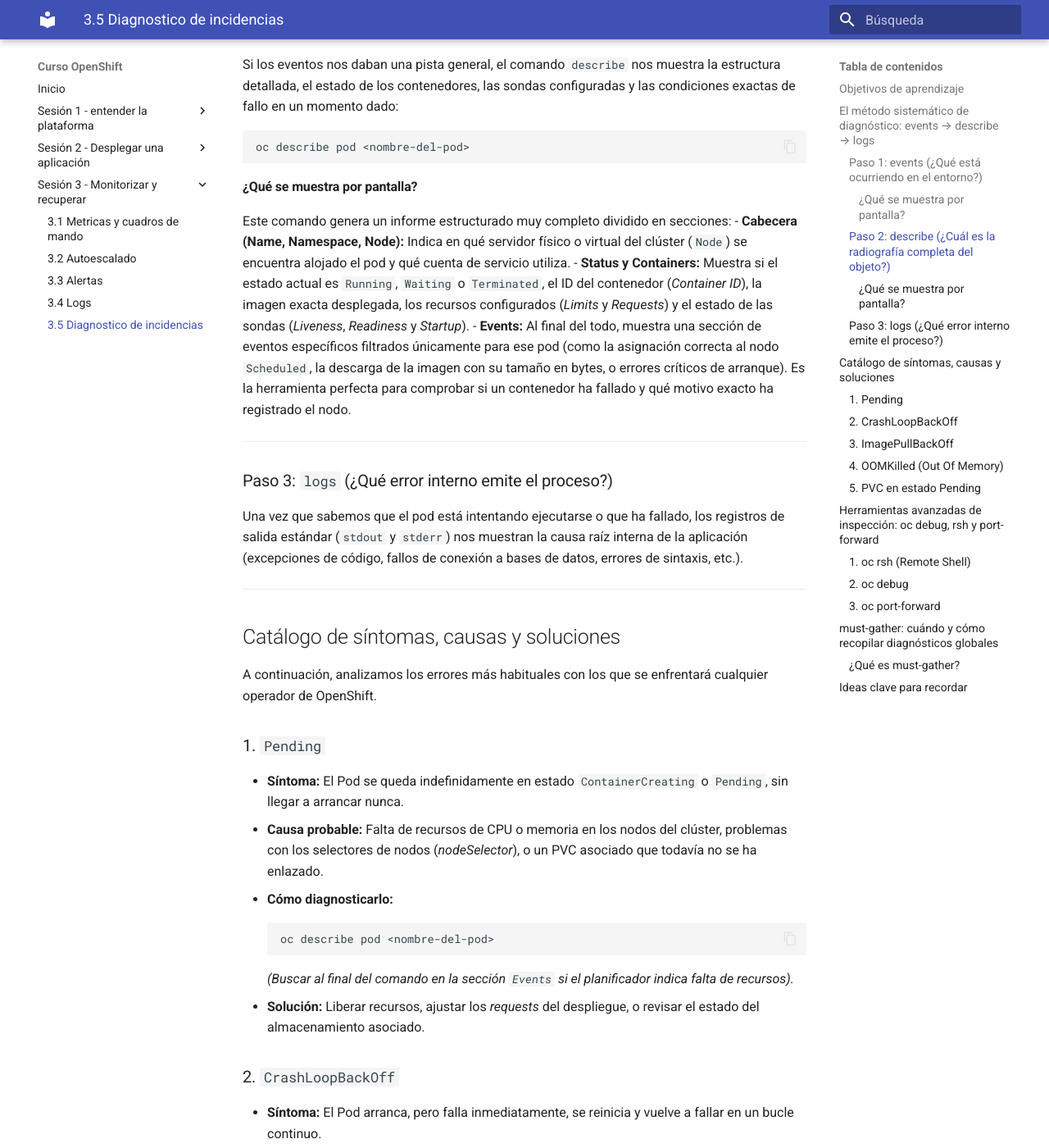
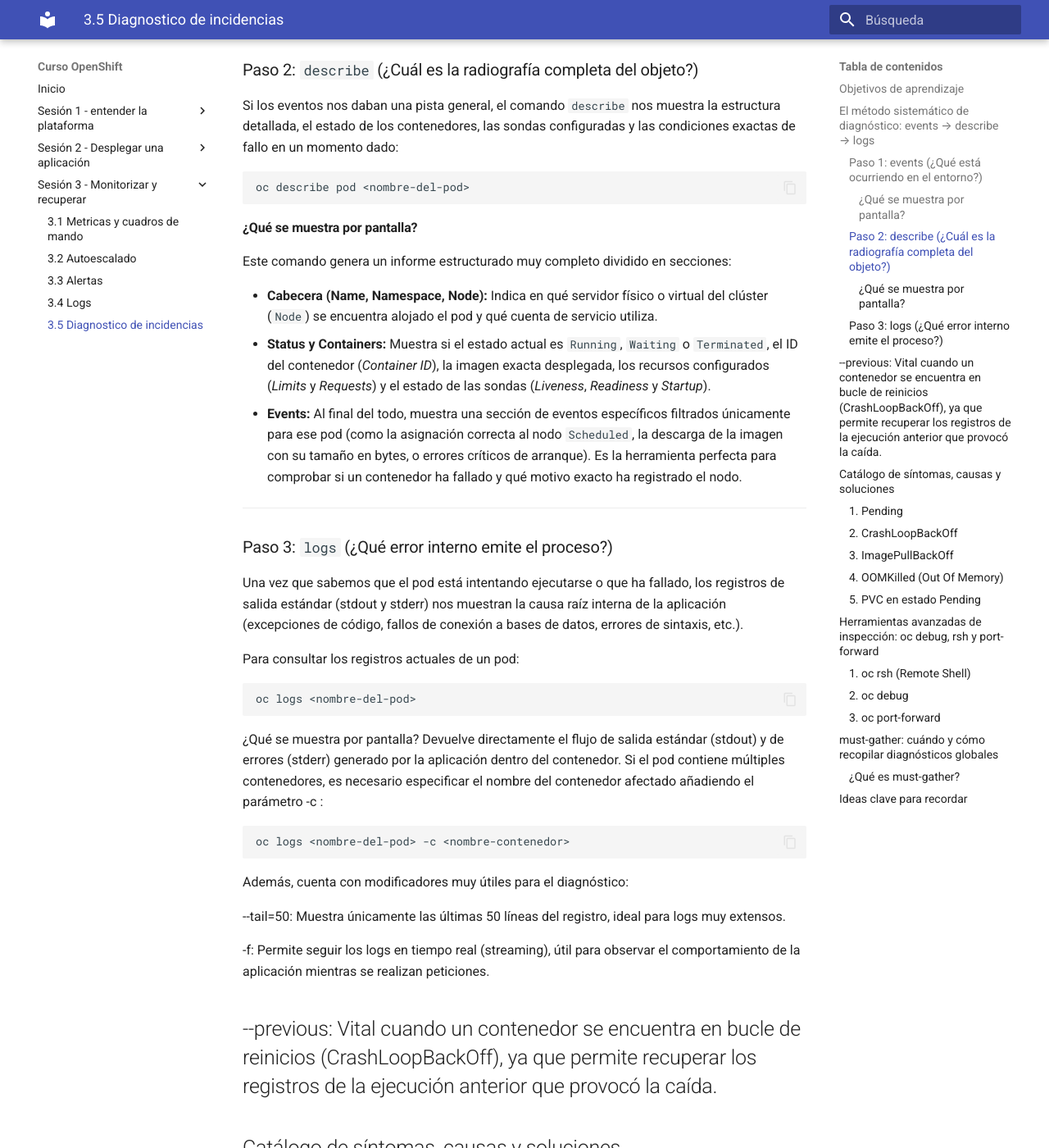
Before and after one commit to ieftraining/curso-openshift, an MkDocs documentation site: the page built from docs/sesion3/3.5 Diagnostico de incidencias.md, in a window 1280 px wide and 1400 px high, scrolled down 2137 px. Shown: the whole window at 82% size. Built offline with MkDocs 1.6.1 and Material for MkDocs 9.7.7, drawn with Linux system fonts in a browser that asks for light colours; some of the changed text lies outside the part shown.

Commit message:
Add files via upload

````diff
--- a/docs/sesion3/3.5 Diagnostico de incidencias.md
+++ b/docs/sesion3/3.5 Diagnostico de incidencias.md
@@ -36,7 +36,9 @@
 ```
 
 #### ¿Qué se muestra por pantalla?
+
 Este comando devuelve una tabla cronológica con columnas como `LAST SEEN`, `TYPE`, `REASON`, `OBJECT` y `MESSAGE`.
+
 - **`Normal`**: Indica acciones rutinarias y correctas del clúster (como la creación de un contenedor, la asignación a un nodo o la descarga correcta de una imagen).
 - **`Warning`**: Alertas tempranas de que algo no va bien (por ejemplo, fallos recurrentes en las sondas de salud o problemas al montar volúmenes). Revisar esta salida permite ver el historial completo de lo que le ha ocurrido al pod desde su nacimiento.
 
@@ -50,7 +52,9 @@
 ```
 
 #### ¿Qué se muestra por pantalla?
+
 Este comando genera un informe estructurado muy completo dividido en secciones:
+
 - **Cabecera (Name, Namespace, Node):** Indica en qué servidor físico o virtual del clúster (`Node`) se encuentra alojado el pod y qué cuenta de servicio utiliza.
 - **Status y Containers:** Muestra si el estado actual es `Running`, `Waiting` o `Terminated`, el ID del contenedor (*Container ID*), la imagen exacta desplegada, los recursos configurados (*Limits* y *Requests*) y el estado de las sondas (*Liveness*, *Readiness* y *Startup*).
 - **Events:** Al final del todo, muestra una sección de eventos específicos filtrados únicamente para ese pod (como la asignación correcta al nodo `Scheduled`, la descarga de la imagen con su tamaño en bytes, o errores críticos de arranque). Es la herramienta perfecta para comprobar si un contenedor ha fallado y qué motivo exacto ha registrado el nodo.
@@ -58,8 +62,28 @@
 ---
 
 ### Paso 3: `logs` (¿Qué error interno emite el proceso?)
-Una vez que sabemos que el pod está intentando ejecutarse o que ha fallado, los registros de salida estándar (`stdout` y `stderr`) nos muestran la causa raíz interna de la aplicación (excepciones de código, fallos de conexión a bases de datos, errores de sintaxis, etc.).
+Una vez que sabemos que el pod está intentando ejecutarse o que ha fallado, los registros de salida estándar (stdout y stderr) nos muestran la causa raíz interna de la aplicación (excepciones de código, fallos de conexión a bases de datos, errores de sintaxis, etc.).
 
+Para consultar los registros actuales de un pod:
+
+```bash
+oc logs <nombre-del-pod>
+```
+
+¿Qué se muestra por pantalla?
+Devuelve directamente el flujo de salida estándar (stdout) y de errores (stderr) generado por la aplicación dentro del contenedor. Si el pod contiene múltiples contenedores, es necesario especificar el nombre del contenedor afectado añadiendo el parámetro -c :
+
+```bash
+oc logs <nombre-del-pod> -c <nombre-contenedor>
+```
+
+Además, cuenta con modificadores muy útiles para el diagnóstico:
+
+--tail=50: Muestra únicamente las últimas 50 líneas del registro, ideal para logs muy extensos.
+
+-f: Permite seguir los logs en tiempo real (streaming), útil para observar el comportamiento de la aplicación mientras se realizan peticiones.
+
+--previous: Vital cuando un contenedor se encuentra en bucle de reinicios (CrashLoopBackOff), ya que permite recuperar los registros de la ejecución anterior que provocó la caída.
 ---
 
 ## Catálogo de síntomas, causas y soluciones
````
